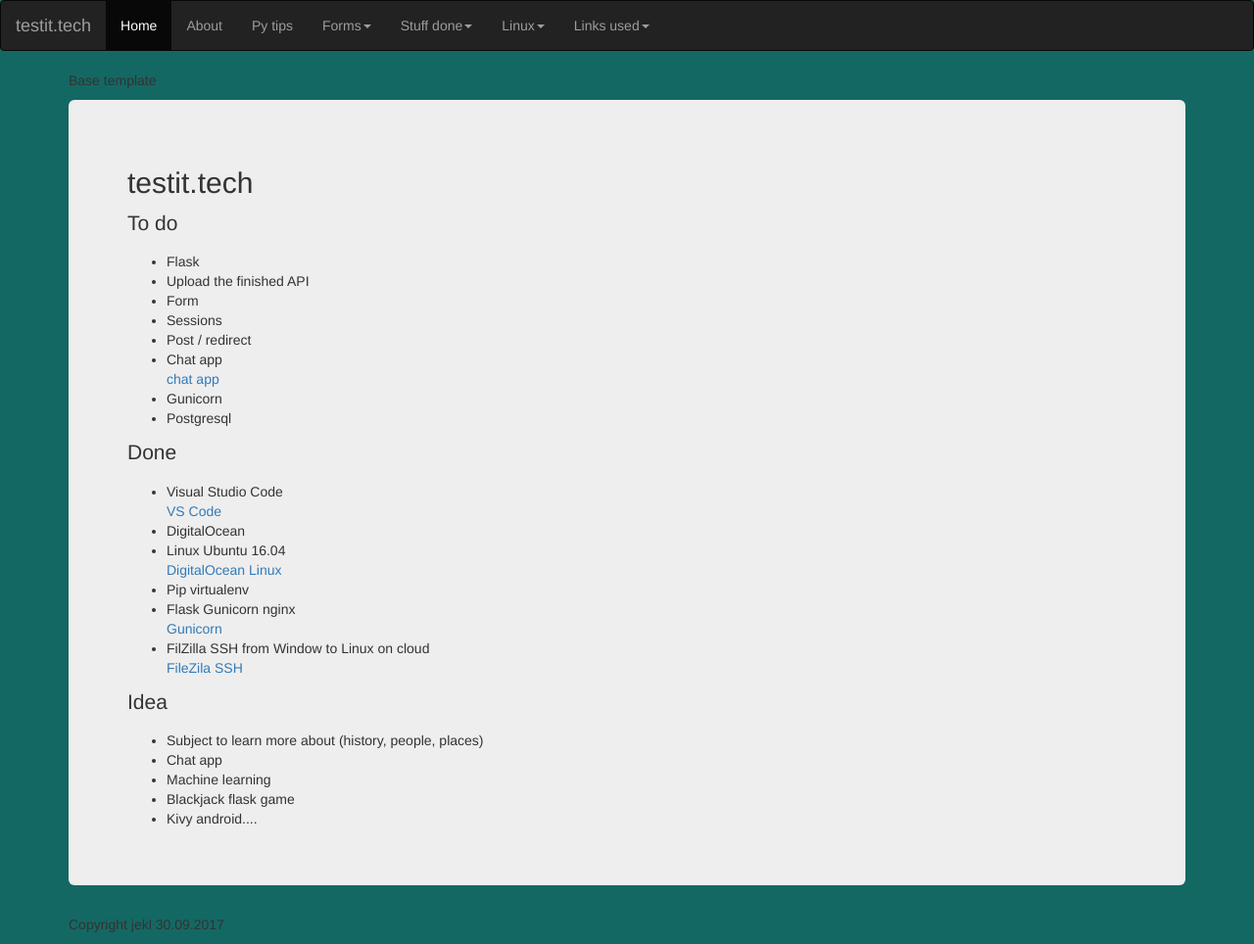
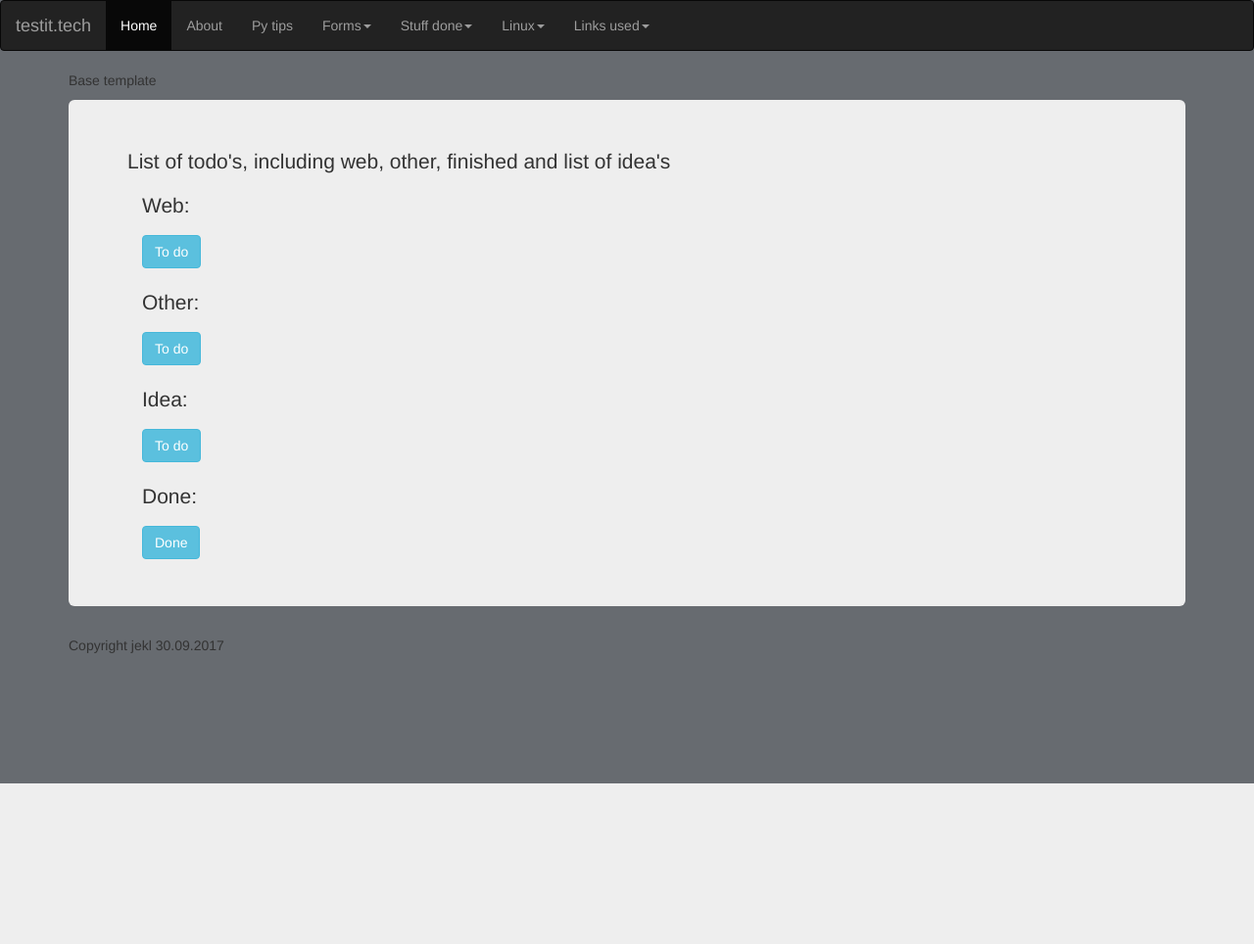
Before and after one commit to spawnmarvel/TSK_testit.tech, a Flask app: page / in a window 1280 px wide. Shown: the whole page at 98% size. After the commit the page ends 800 px from the top, so only its background shows below. Run offline with Flask 2, Linux system fonts and the light colour scheme; some libraries are stand-ins or nearby versions.

Commit message:
pagenation on index, sqllite urls

```diff
--- a/app/static/main.css
+++ b/app/static/main.css
@@ -1,5 +1,5 @@
 body {
-    background-color:#146864
+    background-color:#676B70
 }
 /*
 .jumbotron {
--- a/app/templates/base.html
+++ b/app/templates/base.html
@@ -15,6 +15,7 @@
     <!--override bootstrap -->
     <link rel="stylesheet" href="static/main.css">
   </head>
+  <!-- base section start  -->
   <body>
   <nav class="navbar navbar-inverse">
   <div class="container-fluid">
@@ -70,6 +71,10 @@
                 <li><a href="https://www.digitalocean.com/community/tutorials/how-to-serve-flask-applications-with-gunicorn-and-nginx-on-ubuntu-16-04" target="_blank">Flask gunicorn nginx ubuntu 16.04</a></li>
                 <li><a href="https://www.tutorialspoint.com/bootstrap/" target="_blank">Bootstrap</a></li>
                 <li><a href="https://pythonspot.com/en/flask-web-forms/" target="_blank">Bootstrap web form</a></li>
+                <li><a href="https://www.w3schools.com/bootstrap/bootstrap_pagination.asp" target="_blank">Bootstrap w3schools</a></li>
+                <li><a href="http://pythoncentral.io/introductory-tutorial-python-sqlalchemy/" target="_blank">SqlAlchemy</a></li>
+                <li><a href="https://www.sqlalchemy.org/" target="_blank">sqlalchemy.org</a></li>
+                <li><a href="https://www.sqlite.org/" target="_blank">sqlite.org</a></li>
 
               </ul>
             </li>
@@ -78,7 +83,7 @@
     </div>
   </div>
 </nav>
-
+	<!-- base section end  -->
     <div class="container">
       <div class="header clearfix">
         <p>Base template</p>
--- a/app/templates/index.html
+++ b/app/templates/index.html
@@ -1,19 +1,71 @@
 {% extends "base.html" %} {% block title %}testit.tech{% endblock %} {% block body %}
 <div class="jumbotron">
-  <h2>testit.tech</h2>
-  <p class="lead">To do</p>
+
+  <!-- web section  -->
+  <p class="Lead">List of todo's, including web, other, finished and list of idea's</p>
+  <div class="container">
+    <p class="Lead">Web:</p>
+    <button type="button" class="btn btn-info" data-toggle="collapse" data-target="#to_do_web">To do</button>
+    <div id="to_do_web" class="collapse">
+    <br>
     <ul>
       <li>Flask</li>
-    <li>Upload the finished API</li>
       <li>Form</li>
       <li>Sessions</li>
       <li>Post / redirect</li>
+      <li>Sqlite3 simple CRUD blog</li>
+      <li>Sqlite3 CR form to save urls (id, url, date)</li>
+      <li>Gunicorn / Nginx proxy (deploy user / small pro)</li>
+      <li>Postgresql</li>
+      <li>Upload the finished API (bootstrap on doc section)</li>
+      <li>HTML page for :Zabbix 3.2 + Zabbix API py,  Octopus (pagenation)</li>
+    </ul>
+    </div>
+  </div>
+
+<br>
+<!-- other section  -->
+  <div class="container">
+    <p class="Lead">Other:</p>
+    <button type="button" class="btn btn-info" data-toggle="collapse" data-target="#to_do">To do</button>
+    <div id="to_do" class="collapse">
+    <br>
+    <ul>
+      <li>Crash course 1-11, data visual 15-16</li>
+      <li>Logging</li>
+      <li>Psql advanced, efficent / time / index / jsonb</li>
+      <li>Zabbix 3.4</li>
+      <li>Improve doc / read me / structure on Github</li>
+      <li>Win service C#, CA for Zabbix API (WFA??</li>
+      <li>More Octopus / doc / make steps with scripts</li>
+    </ul>
+    </div>
+  </div>
+
+<br>
+<!-- idea section  -->
+  <div class="container">
+    <p class="Lead">Idea:</p>
+    <button type="button" class="btn btn-info" data-toggle="collapse" data-target="#idea" >To do</button>
+    <div id="idea" class="collapse">
+    <br>
+    <ul>
+      <li>Subject to learn more about (history, people, places)</li>
       <li>Chat app</li>
-    <a href="https://github.com/miguelgrinberg/Flask-SocketIO-Chat">chat app</a>
-    <li>Gunicorn</li>
-    <li>Postgresql</li>
+      <li>Machine learning</li>
+      <li>Blackjack flask game</li>
+      <li>Kivy android....</li>
     </ul>
-  <p class="lead">Done</p>
+    </div>
+  </div>
+
+  <br>
+<!-- done section  -->
+  <div class="container">
+      <p class="Lead">Done:</p>
+      <button type="button" class="btn btn-info" data-toggle="collapse" data-target="#done">Done</button>
+      <div id="done" class="collapse">
+      <br>
       <ul>
         <li>Visual Studio Code</li>
         <a href="https://code.visualstudio.com/" target="_blank">VS Code</a>
@@ -27,15 +79,8 @@
         <li>FilZilla SSH from Window to Linux on cloud</li>
         <a href="https://www.digitalocean.com/community/tutorials/how-to-serve-flask-applications-with-gunicorn-and-nginx-on-ubuntu-16-04">FileZila SSH</a>
       </ul>
-
-  <p class="lead">Idea</p>
-  <ul>
-    <li>Subject to learn more about (history, people, places)</li>
-    <li>Chat app</li>
-    <li>Machine learning</li>
-    <li>Blackjack flask game</li>
-    <li>Kivy android....</li>
-  </ul>
-
+      </div>
+    </div>
+<!-- jumbo section  -->
 </div>
 {% endblock %}
```
Lines whose indentation alone changed are shown as unchanged.
